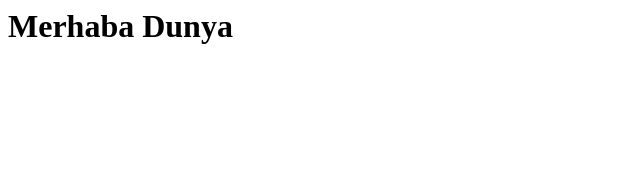
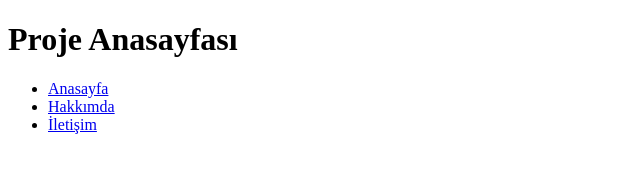
Before and after one commit to basaktikiz/web-proje, a plain HTML site: page index.html in a window 1280 px wide. Shown: the whole page, without its empty margins (0-640 px from the left). Drawn offline with Linux system fonts and the light colour scheme.

Commit message:
header ve nav menusu eklendi

```diff
--- a/index.html
+++ b/index.html
@@ -1 +1,19 @@
-<h1>Merhaba Dunya</h1>
+<!DOCTYPE html>
+<html lang="tr">
+<head>
+    <meta charset="UTF-8">
+    <title>Web Projem</title>
+</head>
+<body>
+    <header>
+        <h1>Proje Anasayfası</h1>
+        <nav>
+            <ul>
+                <li><a href="index.html">Anasayfa</a></li>
+                <li><a href="hakkinda.html">Hakkımda</a></li>
+                <li><a href="iletisim.html">İletişim</a></li>
+            </ul>
+        </nav>
+    </header>
+</body>
+</html>
```
